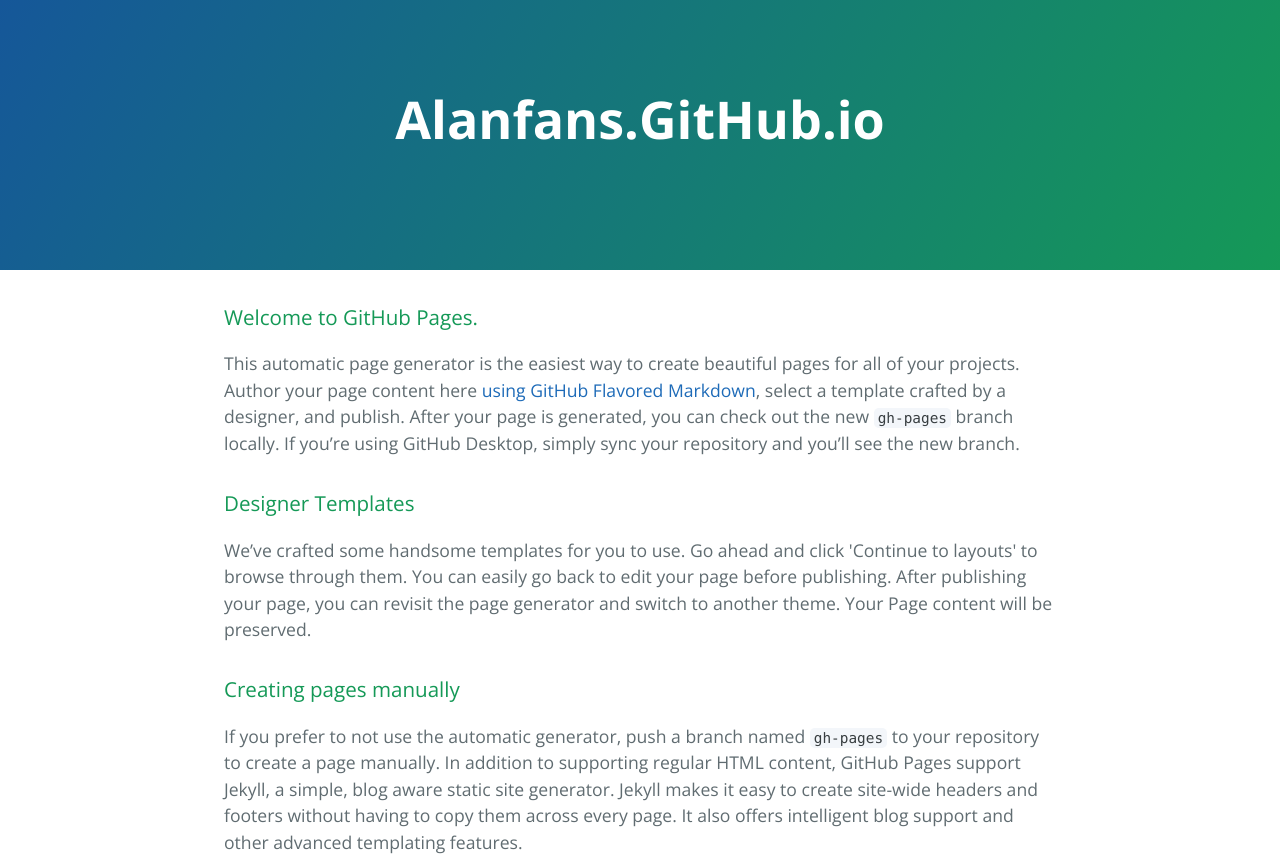
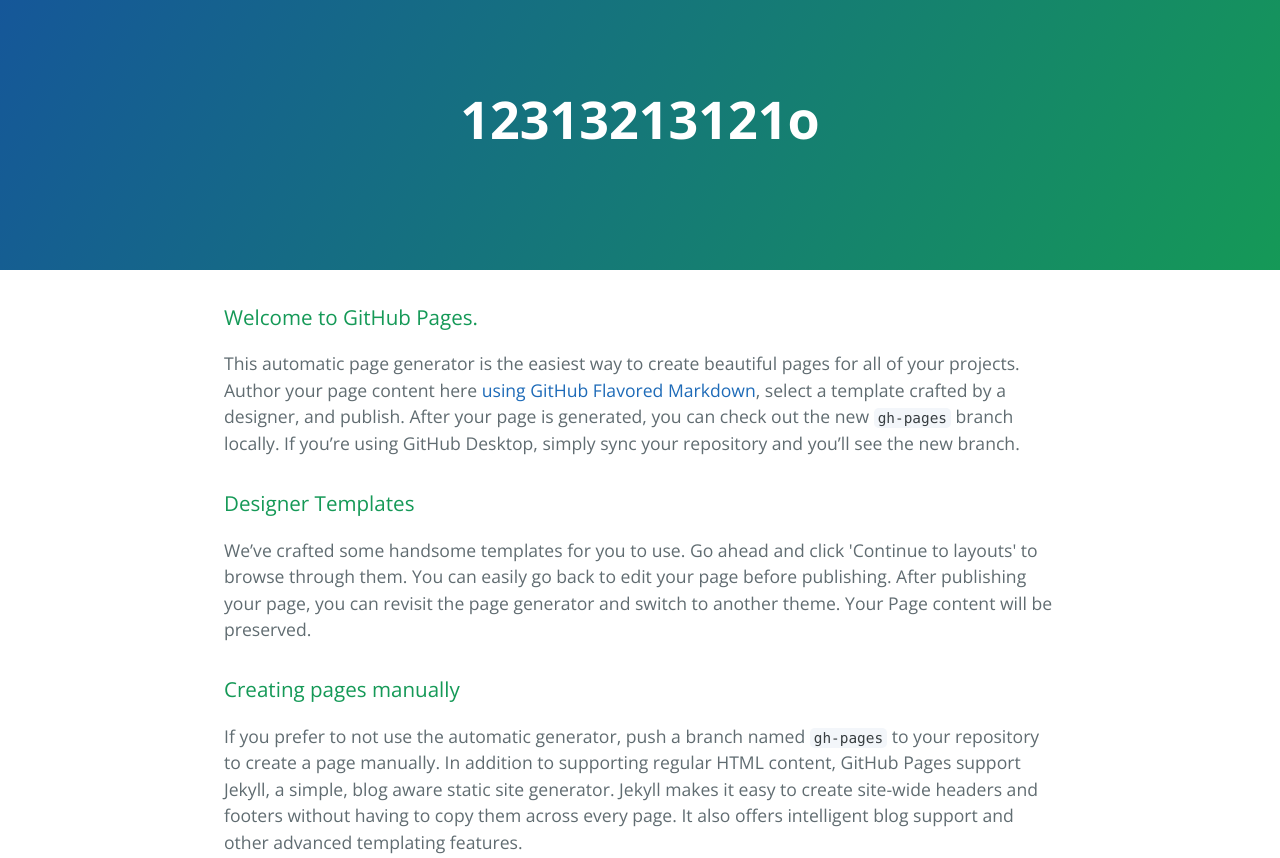
Before and after one commit to alanfans/alanfans.github.io, a plain HTML site: page index.html in a window 1280 px wide. Shown: the top 858 px of the page. Drawn offline with nearby package versions, Linux system fonts and the light colour scheme.

Commit message:
Update index.html
aa

```diff
--- a/index.html
+++ b/index.html
@@ -11,7 +11,7 @@
   </head>
   <body>
     <section class="page-header">
-      <h1 class="project-name">Alanfans.GitHub.io</h1>
+      <h1 class="project-name">12313213121o</h1>
       <h2 class="project-tagline"></h2>
     </section>
 
```
